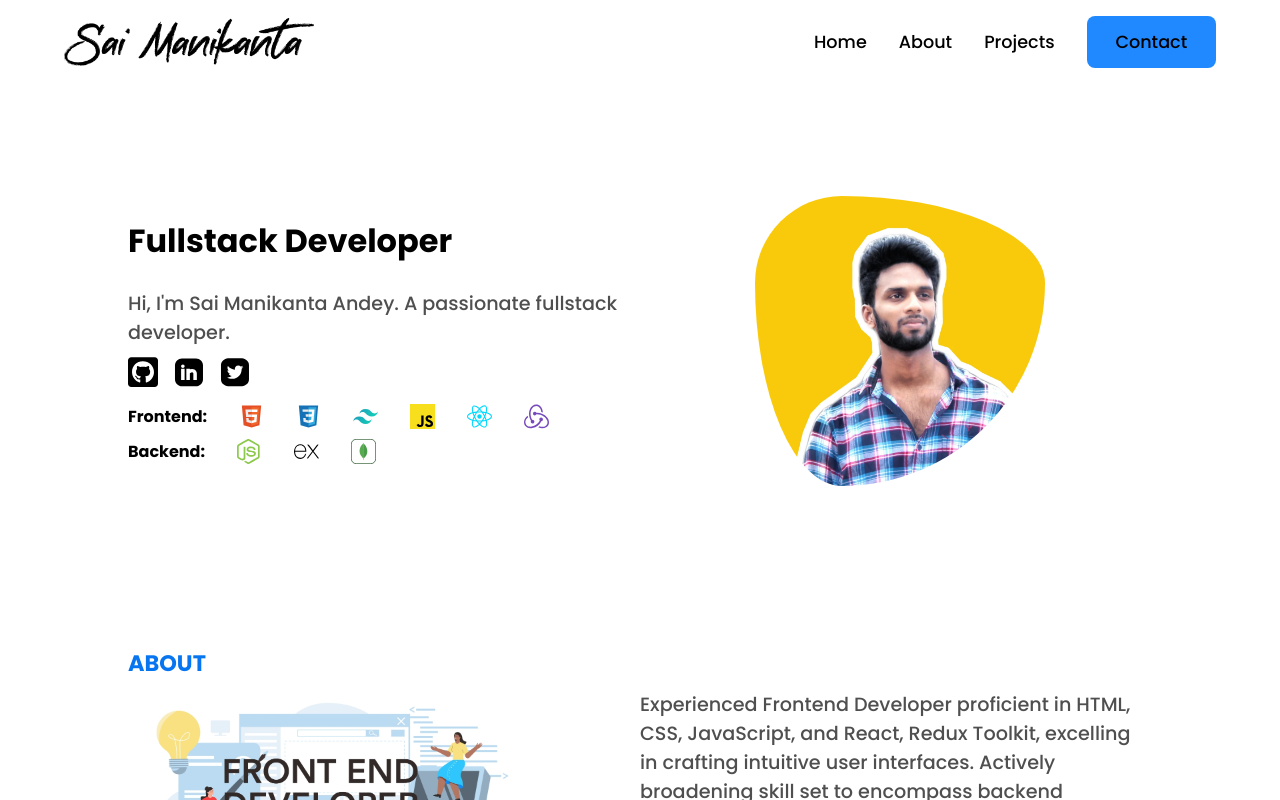
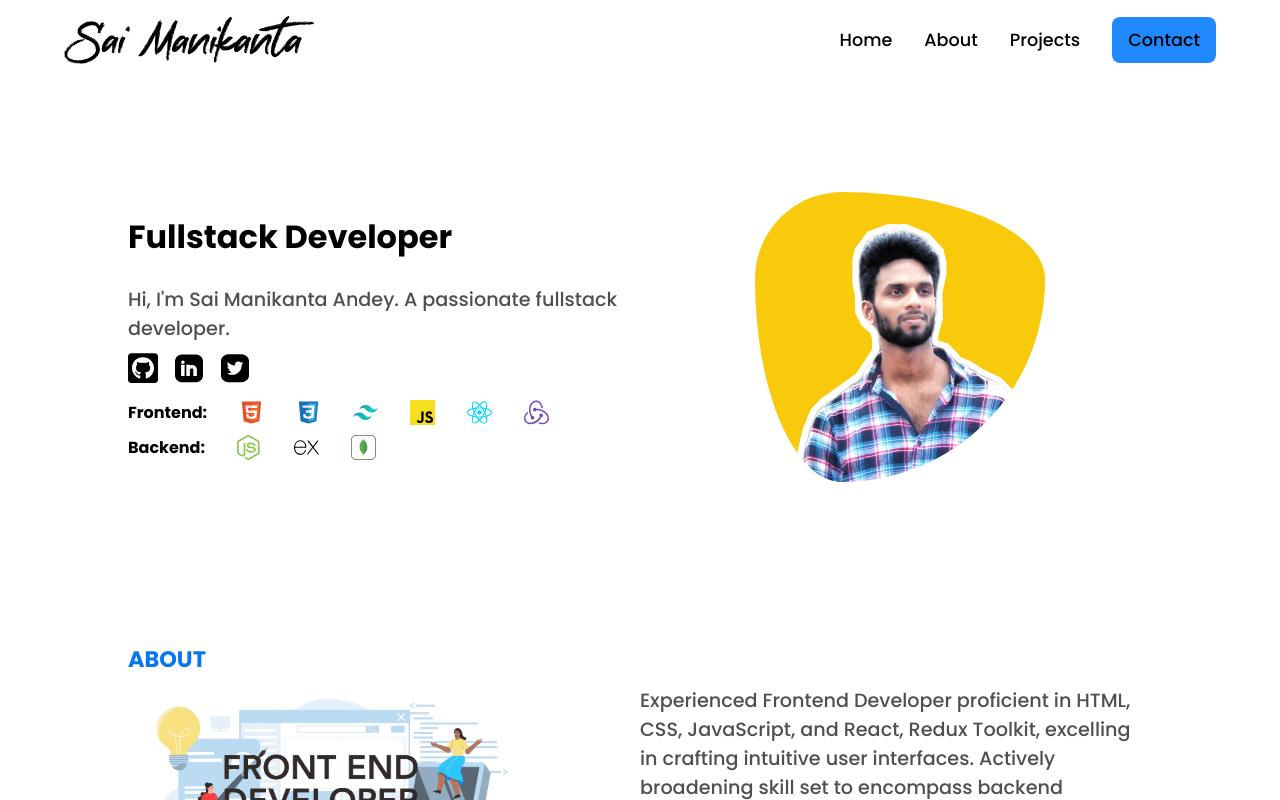
Before and after one commit to Sai-Manikanta-Andey/portfolio, a React (Vite) app: page / in a window 1280 px wide. Shown: the top 800 px of the page. Built offline with nearby package versions, Linux system fonts and the light colour scheme.

Commit message:
fix : resolve too much padding for contact button

```diff
--- a/src/index.css
+++ b/src/index.css
@@ -49,7 +49,7 @@ a{
 button {
     border: none;
     border-radius: 8px;
-    padding: 0.8rem 1.8rem;
+    padding: 0.6rem 1rem;
     background: #2189ff;
     font-weight: 500;
 }
```
